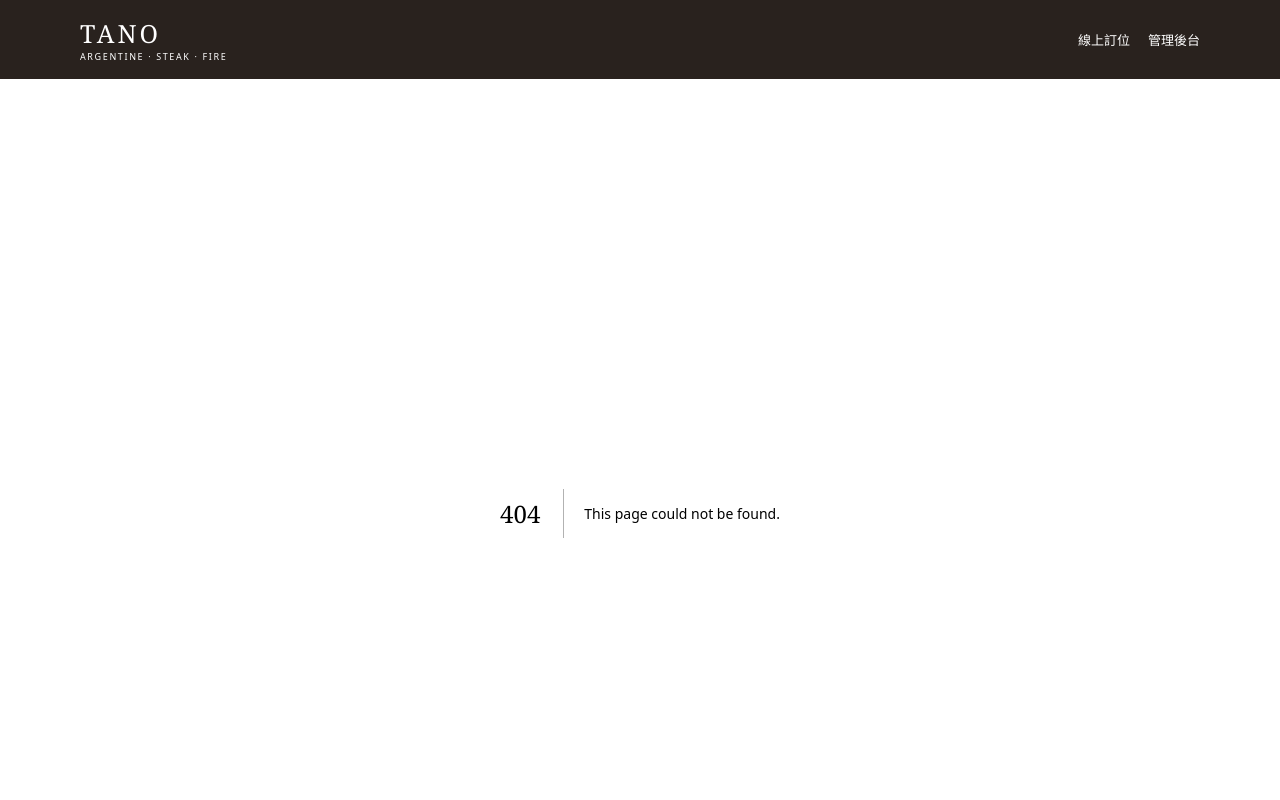
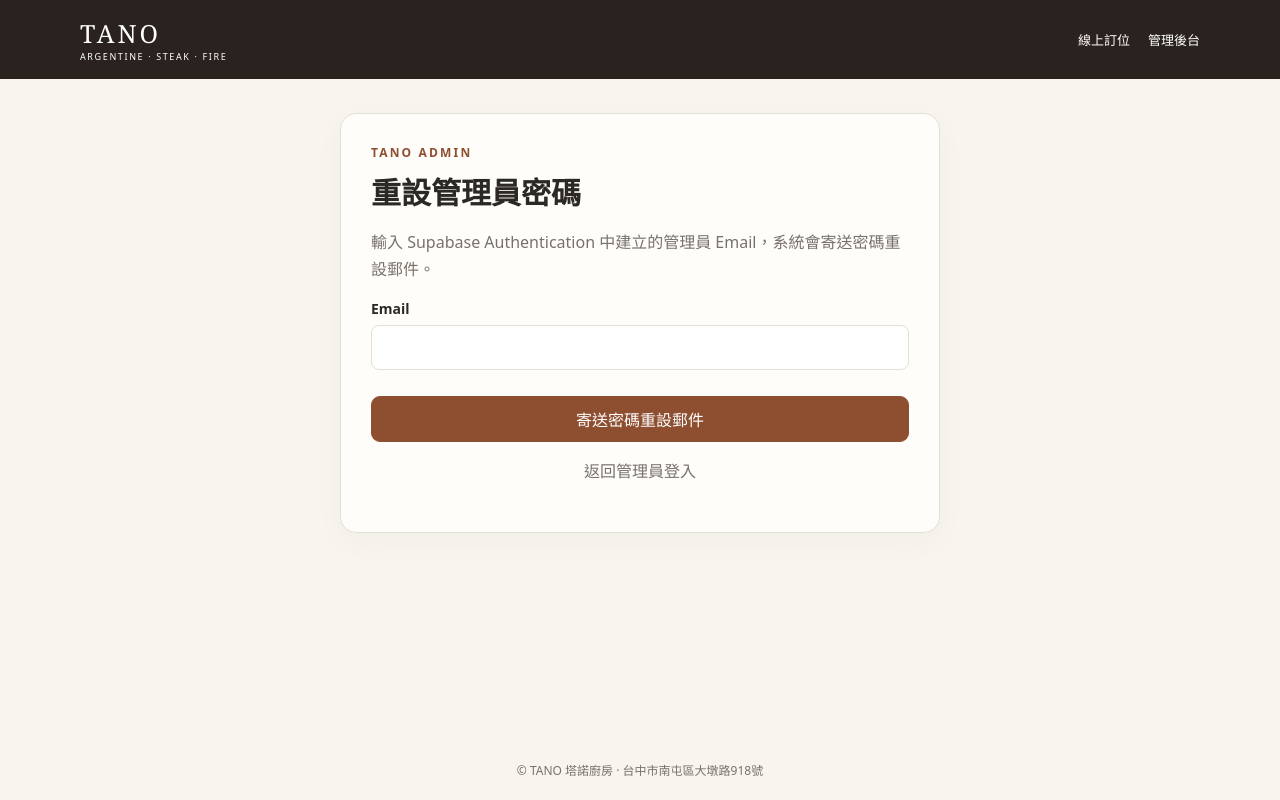
Before and after one commit to eforeli/tanoreservation, a Next.js app: page /reset-password in a window 1280 px wide. Before the commit this address had no page. Shown: the top 800 px of the page. Built offline with nearby package versions, Linux system fonts and the light colour scheme; no server answers.

Commit message:
feat(auth): add password reset request and recovery page

```diff
--- /dev/null
+++ b/app/reset-password/page.tsx
@@ -0,0 +1,40 @@
+'use client';
+import {useEffect,useState} from 'react';
+import {createClient} from '@supabase/supabase-js';
+const makeClient=()=>createClient(process.env.NEXT_PUBLIC_SUPABASE_URL||'',process.env.NEXT_PUBLIC_SUPABASE_ANON_KEY||process.env.NEXT_PUBLIC_SUPABASE_PUBLISHABLE_KEY||'',{auth:{detectSessionInUrl:true,persistSession:true,autoRefreshToken:true}});
+export default function ResetPassword(){
+ const [client]=useState(makeClient);
+ const [email,setEmail]=useState('');
+ const [password,setPassword]=useState('');
+ const [confirm,setConfirm]=useState('');
+ const [ready,setReady]=useState(false);
+ const [busy,setBusy]=useState(false);
+ const [message,setMessage]=useState('');
+ const [error,setError]=useState('');
+ const [finished,setFinished]=useState(false);
+ useEffect(()=>{
+  let active=true;
+  const {data:{subscription}}=client.auth.onAuthStateChange((event,session)=>{
+   if(active && event==='PASSWORD_RECOVERY' && session)setReady(true);
+  });
+  client.auth.getSession().then(({data})=>{if(active && data.session)setReady(true);});
+  return()=>{active=false;subscription.unsubscribe();};
+ },[client]);
+ async function send(e:React.FormEvent){e.preventDefault();setError('');setMessage('');setBusy(true);
+  const {error}=await client.auth.resetPasswordForEmail(email.trim(),{redirectTo:`${window.location.origin}/reset-password`});
+  setBusy(false);if(error){setError(error.message);return;}setMessage('如果此信箱有有效帳號，系統會寄送密碼重設連結。請使用最新收到的郵件。');
+ }
+ async function update(e:React.FormEvent){e.preventDefault();setError('');
+  if(password.length<12){setError('請使用至少 12 個字元的密碼。');return;}
+  if(password!==confirm){setError('兩次輸入的密碼不一致。');return;}
+  setBusy(true);const {error}=await client.auth.updateUser({password});
+  setBusy(false);if(error){setError(error.message);return;}
+  setFinished(true);setPassword('');setConfirm('');await client.auth.signOut();
+ }
+ return <section className="panel narrow"><div className="eyebrow">TANO ADMIN</div><h1>重設管理員密碼</h1>
+ {finished?<><p>新密碼已更新。請返回管理員登入頁。</p><a href="/admin">返回管理員登入</a></>:ready?
+ <form onSubmit={update}><p className="muted">請設定新的管理員密碼。</p><label>新密碼（至少 12 字元）<input type="password" autoComplete="new-password" minLength={12} required value={password} onChange={e=>setPassword(e.target.value)}/></label><label>確認新密碼<input type="password" autoComplete="new-password" minLength={12} required value={confirm} onChange={e=>setConfirm(e.target.value)}/></label>{error&&<p role="alert" className="error">{error}</p>}<button className="primary full" disabled={busy}>{busy?'處理中…':'儲存新密碼'}</button></form>:
+ <form onSubmit={send}><p className="muted">輸入 Supabase Authentication 中建立的管理員 Email，系統會寄送密碼重設郵件。</p><label>Email<input type="email" autoComplete="email" required value={email} onChange={e=>setEmail(e.target.value)}/></label>{error&&<p role="alert" className="error">{error}</p>}{message&&<p className="notice">{message}</p>}<button className="primary full" disabled={busy}>{busy?'寄送中…':'寄送密碼重設郵件'}</button></form>}
+ <p className="muted center"><a href="/admin">返回管理員登入</a></p>
+ </section>;
+}
```
